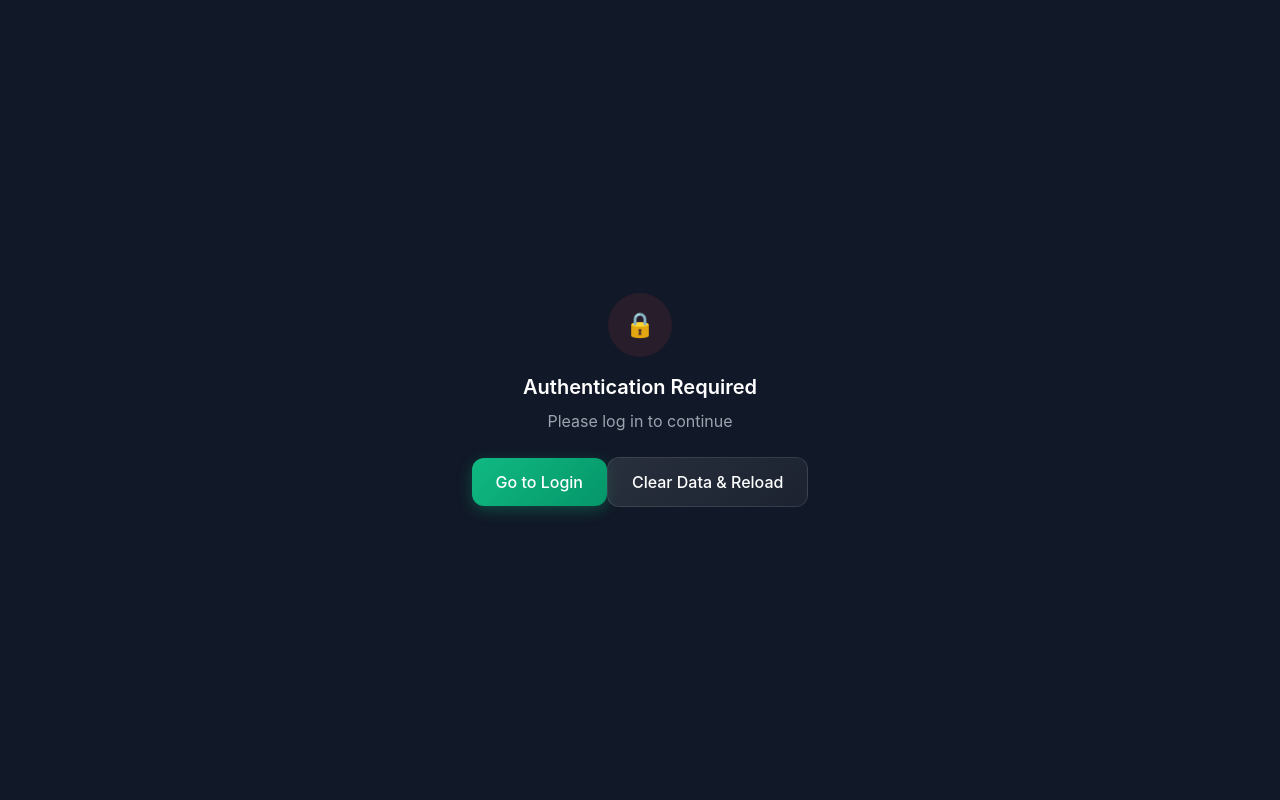
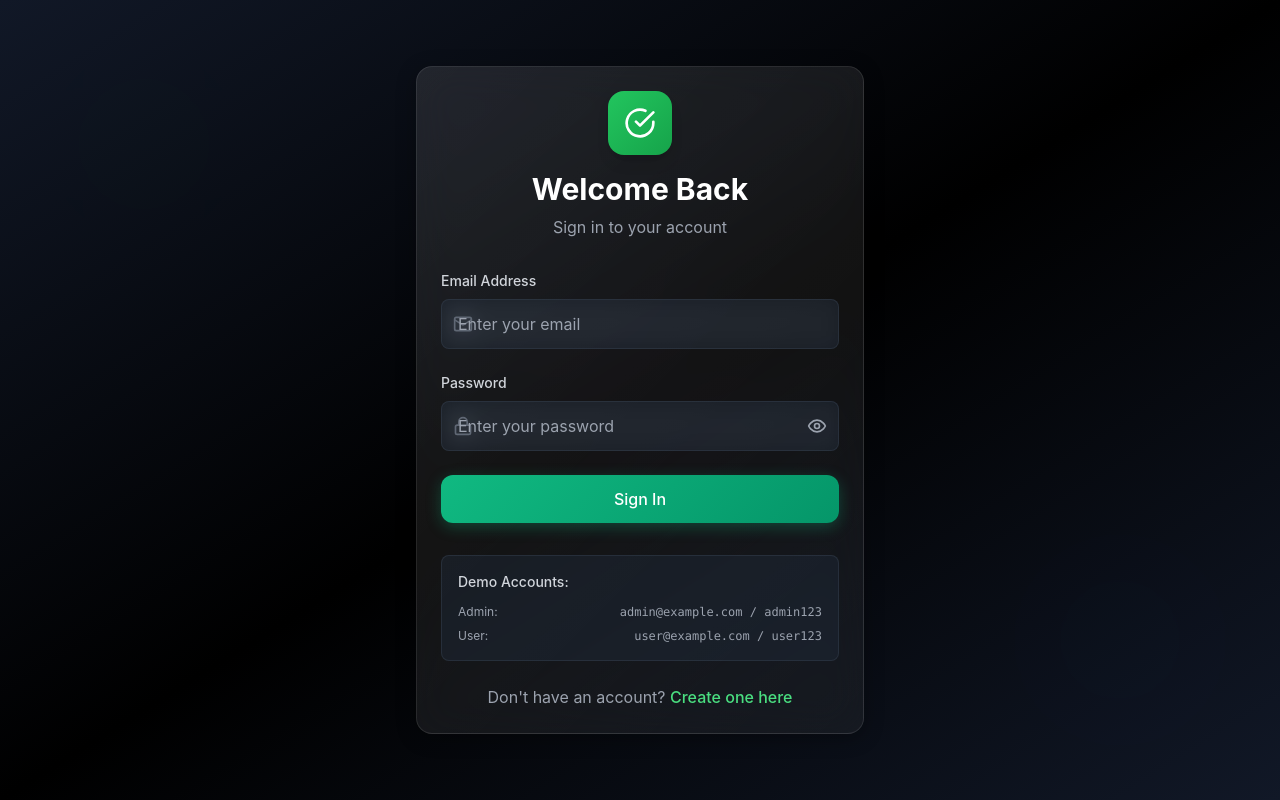
Before and after one commit to yashkumarsingh-dev/taskmanagment, a React (Create React App) app in the folder frontend/: page /login in a window 1280 px wide. Built offline with nearby package versions, Linux system fonts and the light colour scheme; the HTML template or start-up script is replaced by a standard one.

Commit message:
Fix undefined token issue, add proper validation, and fix dropdown backgrounds

```diff
--- a/frontend/src/App.js
+++ b/frontend/src/App.js
@@ -58,38 +58,6 @@ function App() {
     );
   }
 
-  // Redirect to login if no valid token
-  if (!token || token === "undefined" || token === "null") {
-    return (
-      <div className="dark">
-        <div className="min-h-screen bg-gray-900 flex items-center justify-center">
-          <div className="text-center">
-            <div className="w-16 h-16 bg-red-500/10 rounded-full flex items-center justify-center mx-auto mb-4">
-              <span className="text-2xl">🔒</span>
-            </div>
-            <h1 className="text-xl font-semibold text-white mb-2">
-              Authentication Required
-            </h1>
-            <p className="text-gray-400 mb-4">Please log in to continue</p>
-            <button
-              onClick={() => (window.location.href = "/login")}
-              className="btn-primary">
-              Go to Login
-            </button>
-            <button
-              onClick={() => {
-                localStorage.clear();
-                window.location.reload();
-              }}
-              className="btn-secondary mt-2">
-              Clear Data & Reload
-            </button>
-          </div>
-        </div>
-      </div>
-    );
-  }
-
   return (
     <ErrorBoundary>
       <div className="dark">
@@ -100,7 +68,7 @@ function App() {
           }}>
           <div className="min-h-screen">
             <Routes>
-              {/* Public routes */}
+              {/* Public routes - always accessible */}
               <Route
                 path="/login"
                 element={
@@ -122,55 +90,75 @@ function App() {
                 }
               />
 
-              {/* Protected routes */}
+              {/* Protected routes - require authentication */}
               <Route
                 path="/dashboard"
                 element={
+                  !isAuthenticated ? (
+                    <Navigate to="/login" replace />
+                  ) : (
                     <ProtectedRoute>
                       <Layout>
                         <Dashboard />
                       </Layout>
                     </ProtectedRoute>
+                  )
                 }
               />
               <Route
                 path="/tasks"
                 element={
+                  !isAuthenticated ? (
+                    <Navigate to="/login" replace />
+                  ) : (
                     <ProtectedRoute>
                       <Layout>
                         <TaskList />
                       </Layout>
                     </ProtectedRoute>
+                  )
                 }
               />
               <Route
                 path="/tasks/new"
                 element={
+                  !isAuthenticated ? (
+                    <Navigate to="/login" replace />
+                  ) : (
                     <ProtectedRoute>
                       <Layout>
                         <TaskForm />
                       </Layout>
                     </ProtectedRoute>
+                  )
                 }
               />
               <Route
                 path="/tasks/:id"
                 element={
+                  !isAuthenticated ? (
+                    <Navigate to="/login" replace />
+                  ) : (
                     <ProtectedRoute>
                       <Layout>
                         <TaskDetail />
                       </Layout>
                     </ProtectedRoute>
+                  )
                 }
               />
               <Route
                 path="/tasks/:id/edit"
                 element={
+                  !isAuthenticated ? (
+                    <Navigate to="/login" replace />
+                  ) : (
                     <ProtectedRoute>
                       <Layout>
                         <TaskForm />
                       </Layout>
                     </ProtectedRoute>
+                  )
                 }
               />
 
@@ -178,11 +166,15 @@ function App() {
               <Route
                 path="/users"
                 element={
+                  !isAuthenticated ? (
+                    <Navigate to="/login" replace />
+                  ) : (
                     <AdminRoute>
                       <Layout>
                         <UserManagement />
                       </Layout>
                     </AdminRoute>
+                  )
                 }
               />
 
@@ -197,7 +189,7 @@ function App() {
                   )
                 }
               />
-              <Route path="*" element={<Navigate to="/dashboard" replace />} />
+              <Route path="*" element={<Navigate to="/login" replace />} />
             </Routes>
           </div>
         </Router>
```
Lines whose indentation alone changed are shown as unchanged.
